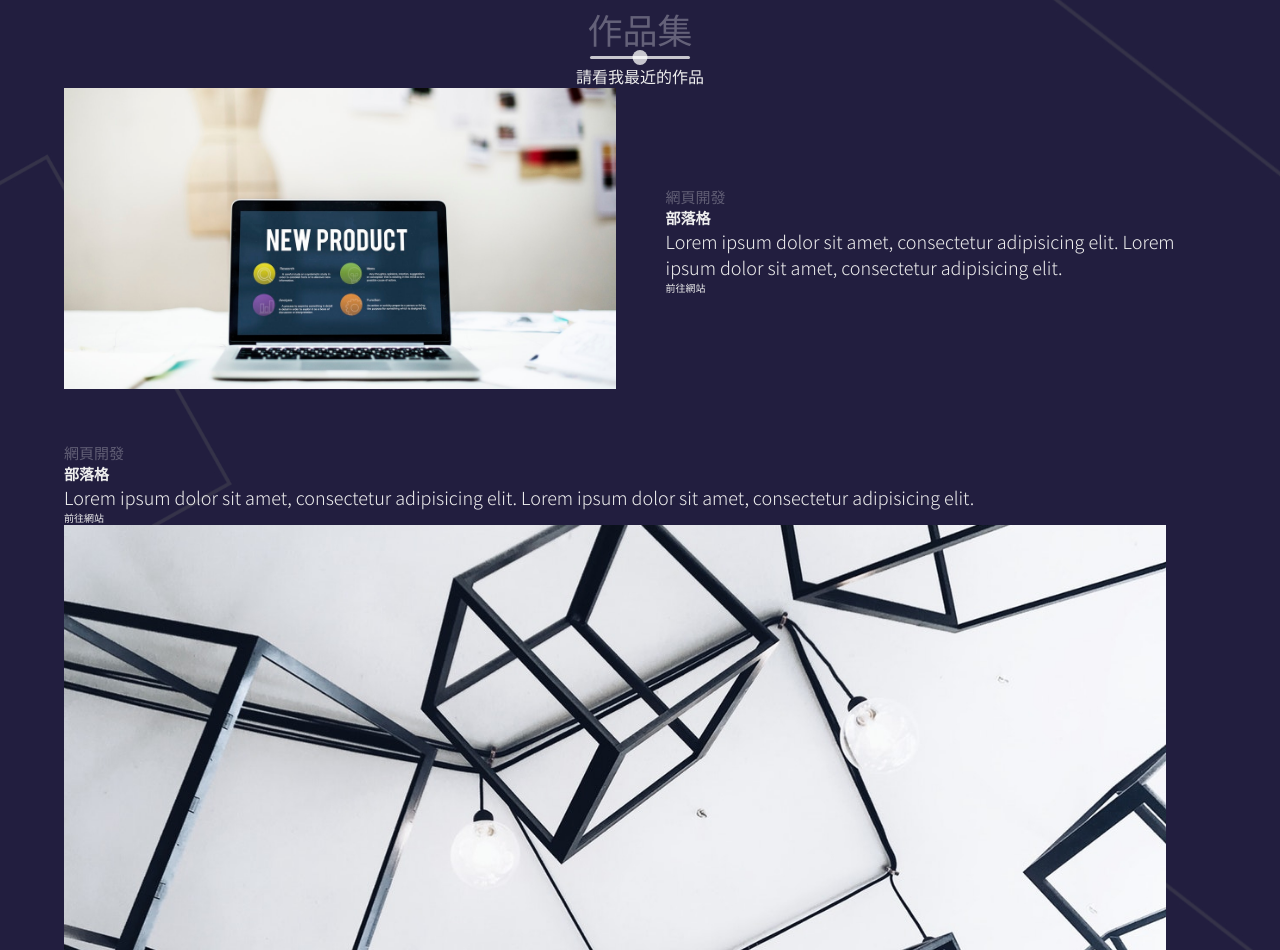
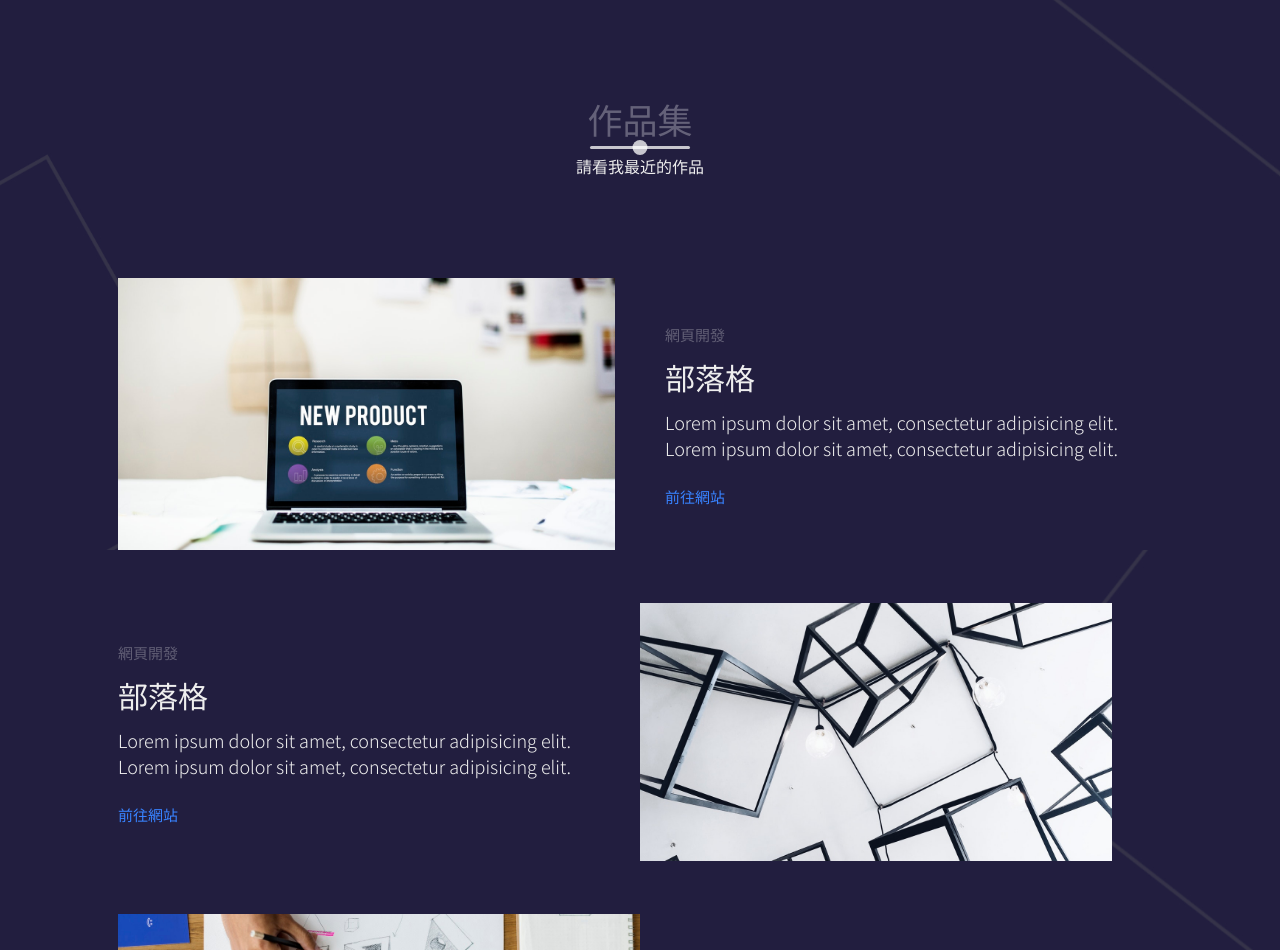
Before and after one commit to phetgary/portfolio, a plain HTML site: page index.html in a window 1280 px wide. Shown: the part 1850-2800 px from the top of the page. Drawn offline with nearby package versions, Linux system fonts and the light colour scheme.

Commit message:
增加作品集特效

```diff
--- a/index.html
+++ b/index.html
@@ -151,13 +151,13 @@
                         Lorem ipsum dolor sit amet, consectetur adipisicing elit.
                     </p>
                     <a href="#" class="cta">前往網站</a>
-                    <div class="portfolio-img">
-                        <img src="images/portitem2.jpeg" alt="">
-                    </div>
+                </div>
+                <div class="portfolio-img has-margin-right">
+                    <img src="images/portitem2.jpeg" alt="">
                 </div>
             </div>
             <div class="portfolio-item">
-                <div class="portfolio-img has-margin-right">
+                <div class="portfolio-img">
                     <img src="images/portitem3.jpeg" alt="">
                 </div>
                 <div class="portfolio-description">
--- a/main.css
+++ b/main.css
@@ -15,6 +15,10 @@ body {
     height: 100%;
     background: url("images/sitebg.jpg") no-repeat center fixed;
     background-size: cover;
+}
+
+section {
+    padding: 6rem;
 }
 
 a {
@@ -42,7 +46,7 @@ img {
 
 .section-heading {
     text-align: center;
-    margin-top: 10rem;
+    margin-bottom: 10rem;
 }
 
 .section-heading h1 {
@@ -317,34 +321,18 @@ li {
 }
 
 .portfolio-img {
-    flex: 1px;
-}
-
-
-已由Julio Codes置顶
-Julio Codes
-1年前
-I made a mistake when it came to the portfolio section and I did not notice until someone pointed it out. Please be sure to READ this so that you can correct the issue.
-
-
-in the portfolio section of the CSS I had
-
-
-.profile-img {
-    width: 50rem;
     flex: 1;
 }
 
 
-Please replace that with
-
-
-.portfolio-img {
+.portfolio-description {
     flex: 1;
 }
 
-.portfolio-description {
-    flex: 1;
+.portfolio-description h1 {
+    font-size: 3rem;
+    font-weight: 300;
+    margin: 1rem 0;
 }
 
 .portfolio-description h6 {
@@ -353,3 +341,16 @@ Please replace that with
     font-weight: 300;
     opacity: 0.3;
 }
+
+.portfolio-description .cta {
+    display: inline-block;
+    margin-top: 2.5rem;
+    font-size: 1.5rem;
+    text-transform: uppercase;
+    color: #3883ff;
+    transition: color 650ms;
+}
+
+.portfolio-description .cta:hover {
+    color: #2f67cd;
+}
```
